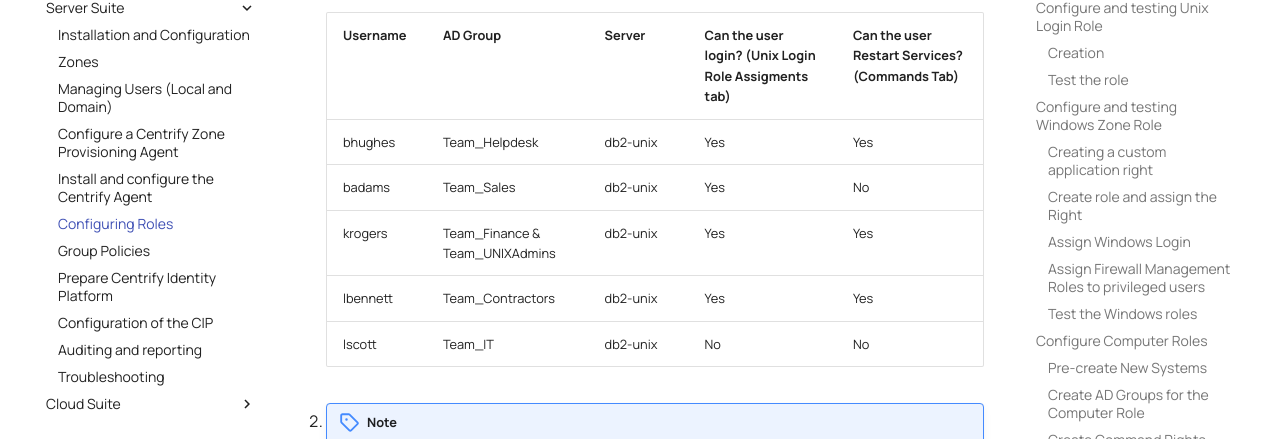
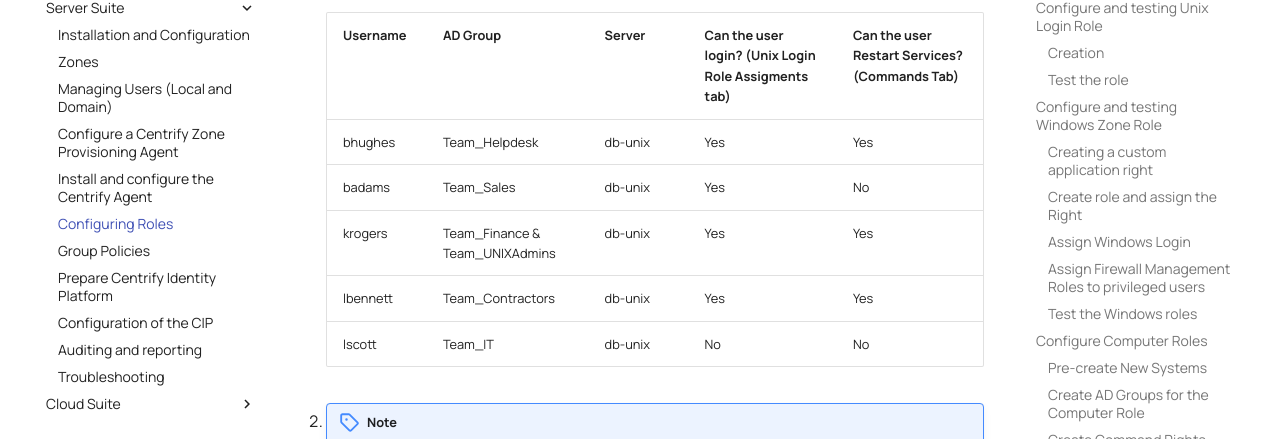
Before and after one commit to wessenstam/server-cloud_suite_partner, an MkDocs documentation site: the page built from docs/Server_Suite/lab6/lab6.md, in a window 1280 px wide and 900 px high, scrolled down 20785 px. Shown: the part 127-566 px from the top of the window. Built offline with MkDocs 1.6.1 and Material for MkDocs 9.7.7, drawn with Linux system fonts in a browser that asks for light colours.

Commit message:
Typos in doc

```diff
--- a/docs/Server_Suite/lab6/lab6.md
+++ b/docs/Server_Suite/lab6/lab6.md
@@ -493,11 +493,11 @@ Greensafe has made the decision to add additional database servers. The new serv
 
       | Username | AD Group                           | Server         | Can the user login? (Unix Login Role Assigments tab) | Can the user Restart Services? (Commands Tab) |
       |----------|------------------------------------|----------------|-----------------------------------------|------------------------------------------------------------|
-      | bhughes  | Team_Helpdesk                      | db2-unix       | Yes                                     | Yes                                                        |
-      | badams   | Team_Sales                         | db2-unix       | Yes                                     | No                                                         |
-      | krogers  | Team_Finance & Team_UNIXAdmins     | db2-unix       | Yes                                     | Yes                                                        |
-      | lbennett | Team_Contractors                   | db2-unix       | Yes                                     | Yes                                                        |
-      | lscott   | Team_IT                            | db2-unix       | No                                      | No                                                         |
+      | bhughes  | Team_Helpdesk                      | db-unix       | Yes                                     | Yes                                                        |
+      | badams   | Team_Sales                         | db-unix       | Yes                                     | No                                                         |
+      | krogers  | Team_Finance & Team_UNIXAdmins     | db-unix       | Yes                                     | Yes                                                        |
+      | lbennett | Team_Contractors                   | db-unix       | Yes                                     | Yes                                                        |
+      | lscott   | Team_IT                            | db-unix       | No                                      | No                                                         |
 
 
 2. !!! Note
```
